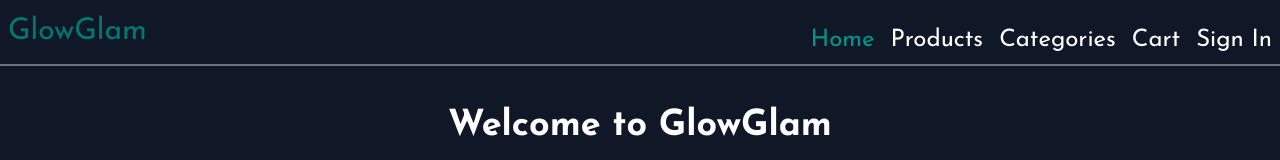
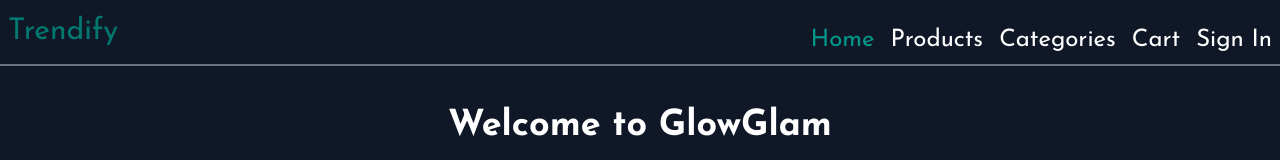
Before and after one commit to ibrahimeltbakh/GlowGlam, a Next.js app: page / in a window 1280 px wide. Shown: the top 160 px of the page. Built offline with nearby package versions, Linux system fonts and the light colour scheme; no server answers.

Commit message:
update website name

```diff
--- a/src/app/layout.tsx
+++ b/src/app/layout.tsx
@@ -4,7 +4,7 @@ import Header from "./../components/Header";
 import Providers from "@/components/Providers";
 
 export const metadata = {
-  title: "GlowGlam",
+  title: "Trendify",
   description: "Generated by create next app",
 };
 
--- a/src/components/Logo.tsx
+++ b/src/components/Logo.tsx
@@ -4,7 +4,7 @@ import React from "react";
 const Logo = () => {
   return (
     <>
-      <h1 className="text-3xl text-teal-700">GlowGlam</h1>
+      <h1 className="text-3xl text-teal-700">Trendify</h1>
     </>
   );
 };
```
